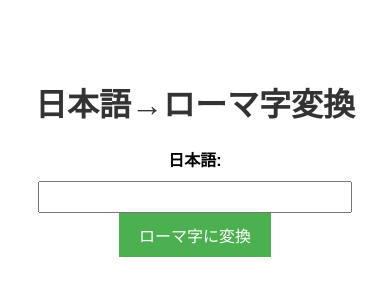
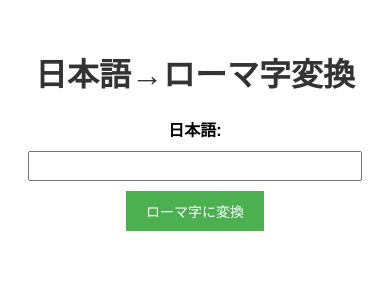
Before and after one commit to true525/hnbh, a plain HTML site: page index.html in a window 390 px wide. Drawn offline with Linux system fonts and the light colour scheme.

Commit message:
Update index.html

```diff
--- a/index.html
+++ b/index.html
@@ -3,11 +3,13 @@
 <head>
   <title>日本語→ローマ字変換</title>
   <meta charset="UTF-8">
+  <meta name="viewport" content="width=device-width, initial-scale=1.0">
   <style>
     body {
       font-family: Arial, sans-serif;
       text-align: center;
       padding-top: 50px;
+      padding: 20px;
     }
     h1 {
       color: #333;
@@ -20,7 +22,8 @@
     input[type="text"] {
       padding: 5px;
       font-size: 16px;
-      width: 300px;
+      width: 100%;
+      box-sizing: border-box;
     }
     button {
       padding: 10px 20px;
@@ -29,11 +32,22 @@
       color: white;
       border: none;
       cursor: pointer;
+      margin-top: 10px;
     }
     #result {
       margin-top: 20px;
       font-size: 20px;
       font-weight: bold;
+    }
+
+    /* レスポンシブデザイン用のCSS */
+    @media (max-width: 480px) {
+      input[type="text"], button {
+        font-size: 14px;
+      }
+      #result {
+        font-size: 18px;
+      }
     }
   </style>
 </head>
```
